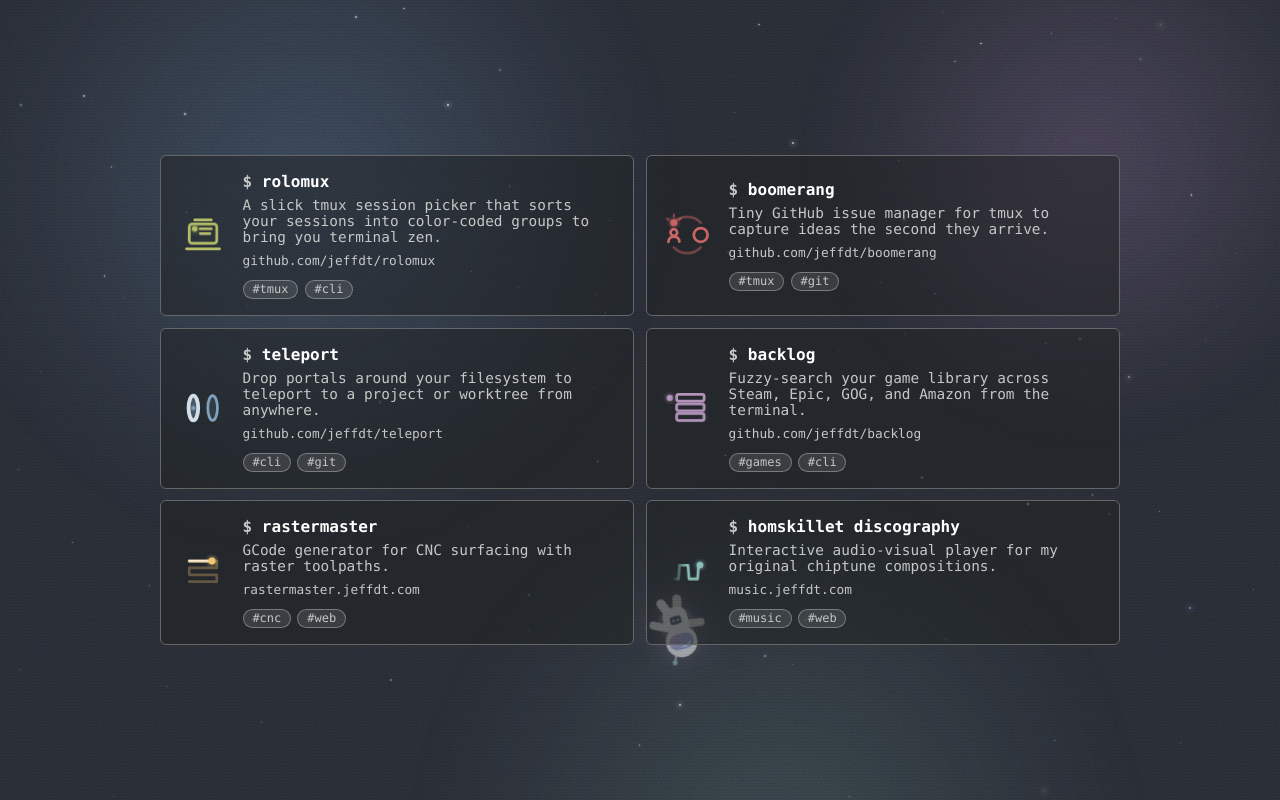
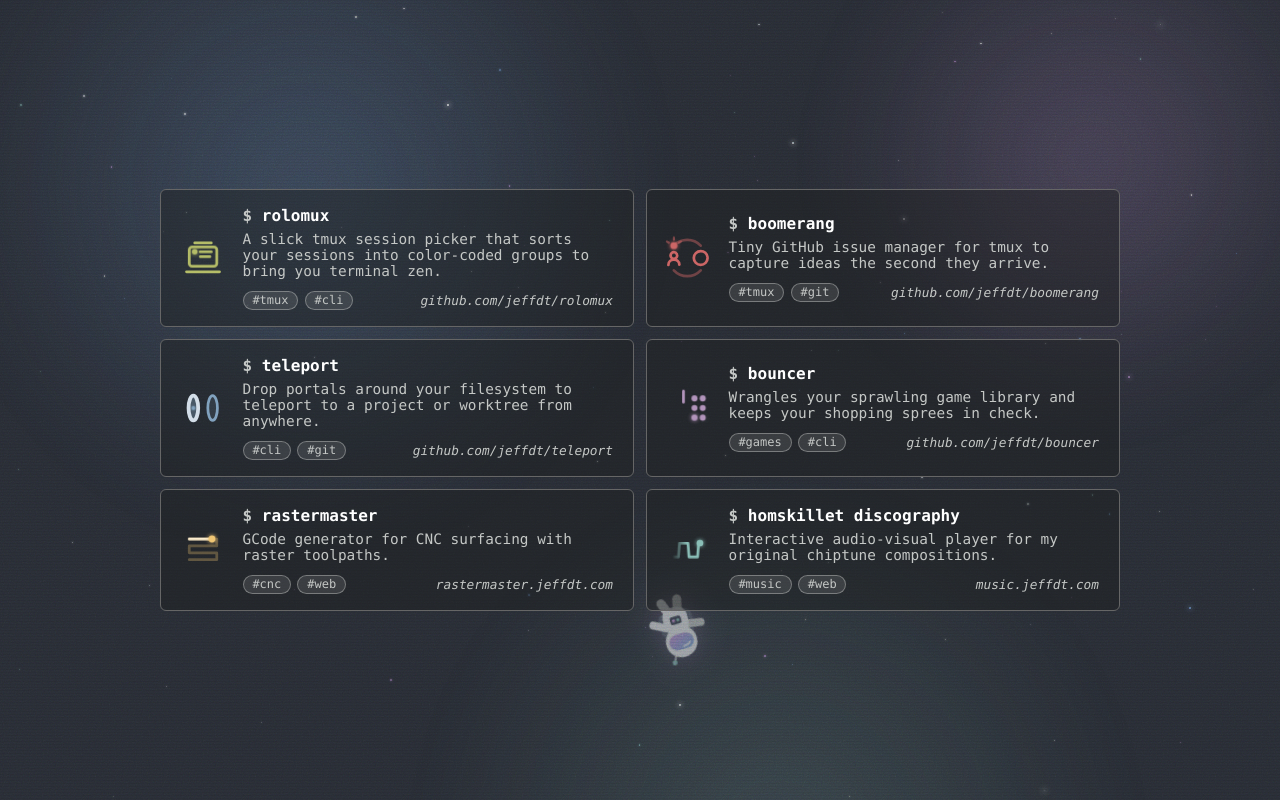
Before and after one commit to jeffdt/homepage, a plain HTML site: page index.html in a window 1280 px wide. Drawn offline with Linux system fonts and the light colour scheme.

Commit message:
Rename backlog project card to bouncer (#8)
* Rename backlog project card to bouncer

Co-Authored-By: Claude Opus 5.5 <noreply@anthropic.com>

* Update bouncer card description

Co-Authored-By: Claude Opus 5.5 <noreply@anthropic.com>

* Animate the bouncer card as pong and italicize card URLs

Co-Authored-By: Claude Opus 5.5 <noreply@anthropic.com>

* Move card URLs into the tags row

Co-Authored-By: Claude Opus 5.5 <noreply@anthropic.com>

---------

Co-authored-by: Claude Opus 5.5 <noreply@anthropic.com>

```diff
--- a/index.html
+++ b/index.html
@@ -7,7 +7,7 @@
         <link rel="icon" href="astronaut.svg" type="image/svg+xml" />
         <link rel="icon" href="favicon.png" type="image/png" sizes="64x64" />
         <link rel="apple-touch-icon" href="apple-touch-icon.png" />
-        <link rel="stylesheet" href="style.css?v=20261006b" />
+        <link rel="stylesheet" href="style.css?v=20261126d" />
     </head>
     <body>
         <div class="aurora" aria-hidden="true">
@@ -138,25 +138,31 @@
                         </span>
                     </a>
                 </li>
-                <li class="project project-backlog">
-                    <a href="https://github.com/jeffdt/backlog">
-                        <span class="glyph glyph-backlog">
+                <li class="project project-bouncer">
+                    <a href="https://github.com/jeffdt/bouncer">
+                        <span class="glyph glyph-bouncer">
                             <svg viewBox="0 0 32 32" aria-hidden="true">
-                                <rect class="draw" pathLength="1" x="7" y="6" width="20" height="5" rx="1.5" />
-                                <g class="bl-pick"><rect class="bl-2 draw" pathLength="1" x="7" y="13" width="20" height="5" rx="1.5" /></g>
-                                <rect class="bl-3 draw" pathLength="1" x="7" y="20" width="20" height="5" rx="1.5" />
-                                <g class="pop"><circle class="dot bl-dot vb" r="2.2" /></g>
+                                <g class="pop">
+                                    <circle class="bc-lib" cx="20" cy="9" r="2.2" />
+                                    <circle class="bc-lib" cx="26" cy="9" r="2.2" />
+                                    <circle class="bc-lib" cx="20" cy="16" r="2.2" />
+                                    <circle class="bc-lib" cx="26" cy="16" r="2.2" />
+                                    <circle class="bc-slot" cx="20" cy="23" r="2.2" />
+                                    <circle class="bc-lib" cx="26" cy="23" r="2.2" />
+                                </g>
+                                <g class="bc-paddle"><line class="draw" pathLength="1" x1="12" y1="12" x2="12" y2="20" /></g>
+                                <g class="pop"><circle class="dot bc-in vb" r="2.2" /></g>
+                                <circle class="dot bc-out vb" r="2.2" />
                             </svg>
                         </span>
                         <span class="info">
-                            <span class="name">backlog</span>
+                            <span class="name">bouncer</span>
                             <span class="desc"
-                                >Fuzzy-search your game library across
-                                Steam, Epic, GOG, and Amazon from the
-                                terminal.</span
+                                >Wrangles your sprawling game library and
+                                keeps your shopping sprees in check.</span
                             >
                             <span class="link"
-                                >github.com/jeffdt/backlog</span
+                                >github.com/jeffdt/bouncer</span
                             >
                             <span class="tags"><span class="tag tag-games">#games</span><span class="tag tag-cli">#cli</span></span>
                         </span>
--- a/style.css
+++ b/style.css
@@ -272,9 +272,26 @@ main {
 }
 
 .info {
-  display: block;
+  display: grid;
+  grid-template-columns: 1fr auto;
+  column-gap: 1rem;
+  align-items: center;
   flex: 1;
   min-width: 0;
+}
+
+.name,
+.desc {
+  grid-column: 1 / -1;
+}
+
+/* Tags and URL share a footer row; narrow screens stack them instead. */
+.tags { grid-row: 3; grid-column: 1; }
+.info .link { grid-row: 3; grid-column: 2; margin-top: 0.75rem; }
+
+@media (max-width: 480px) {
+  .info { display: block; }
+  .info .link { margin-top: 0.5rem; }
 }
 
 /*
@@ -515,28 +532,42 @@ main {
   60%, 100% { stroke: currentColor; stroke-width: 2; fill-opacity: 0.14; }
 }
 
-/* backlog: the cursor fuzzy-searches a neat shelf of games and pulls one out */
-.project-backlog { --c: #b294bb; }
+/* bouncer: pong; a low shot slips under the paddle into your library, then the paddle dives to block the next */
+.project-bouncer { --c: #b294bb; }
 
-.bl-2 { --stagger: 0.12s; }
-.bl-3 { --stagger: 0.24s; }
-.bl-dot { transform: translate(2px, 8.5px); }
+.bc-lib { fill: currentColor; stroke: none; }
+.bc-slot { fill: currentColor; stroke: none; opacity: 0.18; }
+.bc-paddle { transform-box: view-box; transform: translateY(-9px); }
+.bc-in { transform: translate(2.5px, 22px); }
+.bc-out { transform: translate(2.5px, 10px) scale(0); opacity: 0; }
 
-.project a:is(:hover, :focus-visible) .bl-dot { animation: bl-seek 2.8s ease-in-out infinite; }
-.project a:is(:hover, :focus-visible) .bl-pick { animation: bl-pull 2.8s ease-in-out infinite; }
+.project a:is(:hover, :focus-visible) .bc-paddle { animation: bc-paddle 3.4s ease-in-out infinite; }
+.project a:is(:hover, :focus-visible) .bc-in { animation: bc-in 3.4s ease-in-out infinite; }
+.project a:is(:hover, :focus-visible) .bc-out { animation: bc-out 3.4s ease-in-out infinite; }
 
-@keyframes bl-seek {
-  0%, 5% { transform: translate(2px, 8.5px); }
-  18% { transform: translate(2px, 15.5px); }
-  31% { transform: translate(2px, 22.5px); }
-  44%, 90% { transform: translate(2px, 15.5px); }
-  100% { transform: translate(2px, 8.5px); }
+@keyframes bc-paddle {
+  0%, 40% { transform: translateY(-9px); stroke: currentColor; stroke-width: 2; }
+  54% { transform: translateY(0); }
+  62% { stroke: currentColor; stroke-width: 2; }
+  65% { stroke: var(--hot); stroke-width: 3; }
+  78% { transform: translateY(0); stroke: currentColor; stroke-width: 2; }
+  90%, 100% { transform: translateY(-9px); }
 }
 
-@keyframes bl-pull {
-  0%, 46% { transform: translateX(0); stroke: currentColor; }
-  56%, 84% { transform: translateX(4px); stroke: var(--hot); }
-  94%, 100% { transform: translateX(0); stroke: currentColor; }
+@keyframes bc-in {
+  0%, 4% { transform: translate(2.5px, 22px) scale(1); opacity: 1; }
+  28%, 88% { transform: translate(20px, 23px) scale(1); opacity: 1; }
+  94% { transform: translate(20px, 23px) scale(1); opacity: 0; }
+  95% { transform: translate(2.5px, 22px) scale(0); opacity: 0; }
+  100% { transform: translate(2.5px, 22px) scale(1); opacity: 1; }
+}
+
+@keyframes bc-out {
+  0%, 36% { transform: translate(2.5px, 10px) scale(0); opacity: 0; }
+  42% { transform: translate(2.5px, 10px) scale(1); opacity: 1; }
+  63% { transform: translate(8.8px, 16px) scale(1); opacity: 1; }
+  68% { transform: translate(7px, 18px) scale(1); opacity: 1; }
+  86%, 100% { transform: translate(-1px, 26px) scale(1); opacity: 0; }
 }
 
 /* rastermaster: the spindle cuts the serpentine toolpath */
@@ -652,6 +683,7 @@ main {
   display: block;
   color: var(--muted);
   font-size: 0.8rem;
+  font-style: italic;
   margin-top: 0.5rem;
   transition: color 0.15s ease;
 }
@@ -704,8 +736,9 @@ main {
   .project a .tp-in { animation: tp-flash-in 2.4s ease-out var(--loop-delay) infinite; }
   .project a .tp-out { animation: tp-flash-out 2.4s ease-out var(--loop-delay) infinite; }
 
-  .project a .bl-dot { animation: bl-seek 2.8s ease-in-out var(--loop-delay) infinite; }
-  .project a .bl-pick { animation: bl-pull 2.8s ease-in-out var(--loop-delay) infinite; }
+  .project a .bc-paddle { animation: bc-paddle 3.4s ease-in-out var(--loop-delay) infinite; }
+  .project a .bc-in { animation: bc-in 3.4s ease-in-out var(--loop-delay) infinite; }
+  .project a .bc-out { animation: bc-out 3.4s ease-in-out var(--loop-delay) infinite; }
 
   .project a .rm-path { opacity: 0.3; }
   .project a .rm-cut { animation: rm-cut 2.6s linear var(--loop-delay) infinite; }
```
Also changed, not shown: 1 other file.
